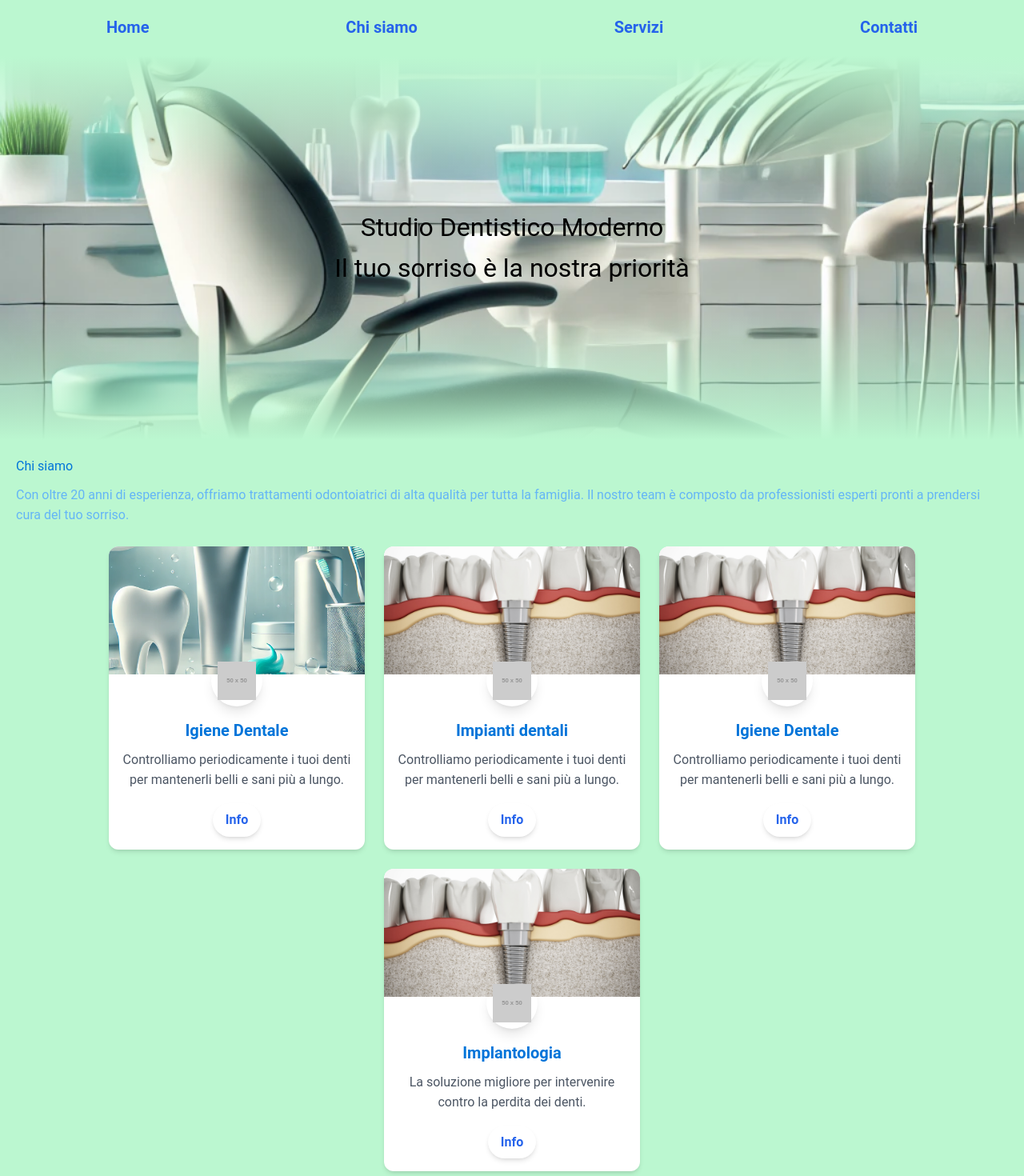
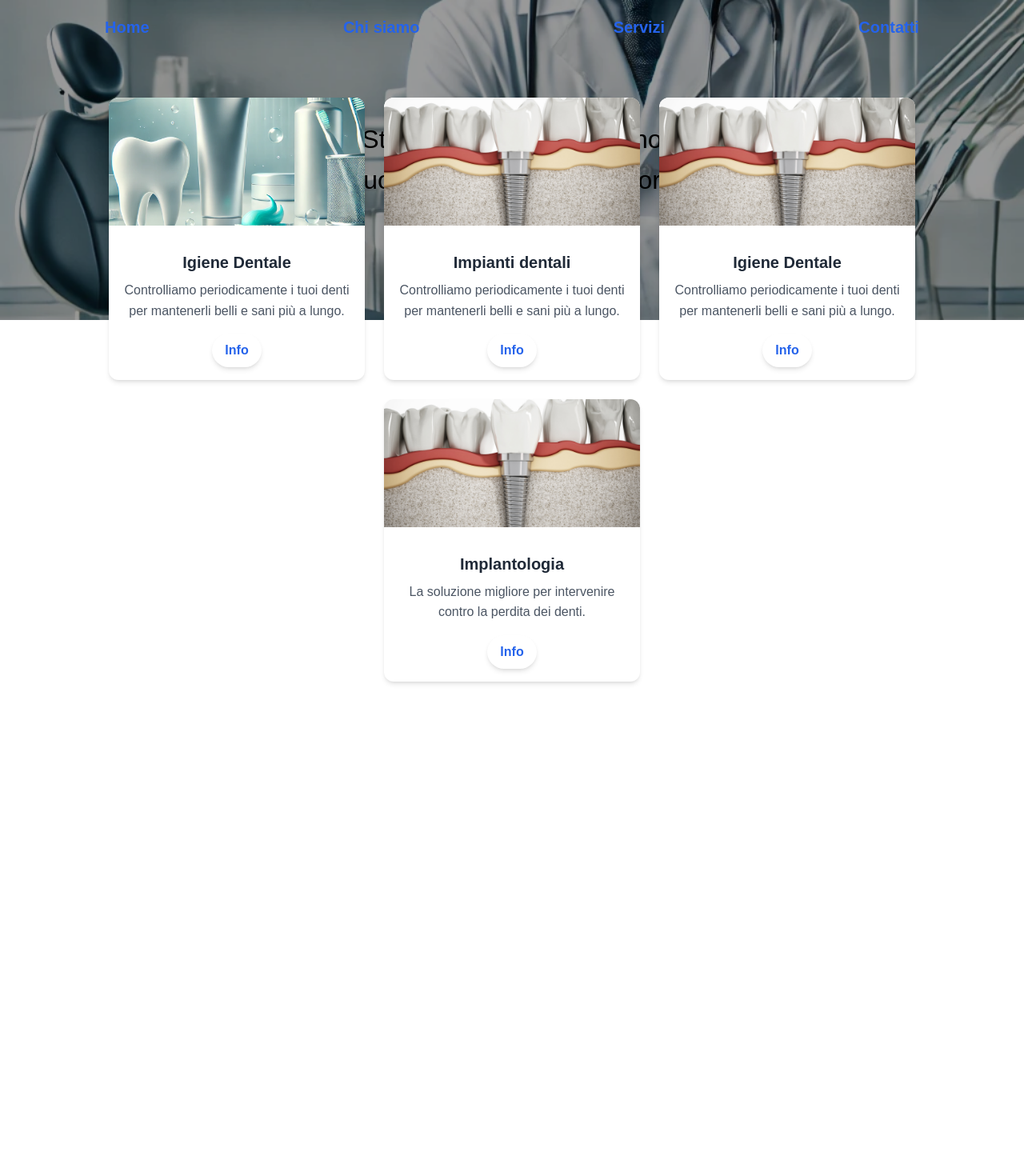
Before and after one commit to aleSal83/dentista-ivrea, an Angular app: page / in a window 1280 px wide. Shown: the top 1470 px of the page at 80% size. After the commit the page ends 868 px from the top, so only its background shows below. Built offline with nearby package versions, Linux system fonts and the light colour scheme.

Commit message:
first creation of component

```diff
--- a/src/app/components/dental-card/dental-card.component.html
+++ b/src/app/components/dental-card/dental-card.component.html
@@ -8,13 +8,6 @@
       class="w-full h-40 object-cover"
     />
     <div class="p-4">
-      <div class="flex items-center justify-center w-16 h-16 bg-white rounded-full shadow-lg mx-auto -mt-10">
-        <img
-          src="https://via.placeholder.com/50"
-          alt="Icona Igiene Dentale"
-          class="w-12 h-12"
-        />
-      </div>
       <h3 class="text-xl font-bold text-center mt-4 text-gray-800">
         Igiene Dentale
       </h3>
@@ -41,13 +34,6 @@
       class="w-full h-40 object-cover"
     />
     <div class="p-4">
-      <div class="flex items-center justify-center w-16 h-16 bg-white rounded-full shadow-lg mx-auto -mt-10">
-        <img
-          src="https://via.placeholder.com/50"
-          alt="Icona Igiene Dentale"
-          class="w-12 h-12"
-        />
-      </div>
       <h3 class="text-xl font-bold text-center mt-4 text-gray-800">
         Impianti dentali
       </h3>
@@ -74,13 +60,6 @@
       class="w-full h-40 object-cover"
     />
     <div class="p-4">
-      <div class="flex items-center justify-center w-16 h-16 bg-white rounded-full shadow-lg mx-auto -mt-10">
-        <img
-          src="https://via.placeholder.com/50"
-          alt="Icona Igiene Dentale"
-          class="w-12 h-12"
-        />
-      </div>
       <h3 class="text-xl font-bold text-center mt-4 text-gray-800">
         Igiene Dentale
       </h3>
@@ -108,13 +87,6 @@
       class="w-full h-40 object-cover"
     />
     <div class="p-4">
-      <div class="flex items-center justify-center w-16 h-16 bg-white rounded-full shadow-lg mx-auto -mt-10">
-        <img
-          src="https://via.placeholder.com/50"
-          alt="Icona Implantologia"
-          class="w-12 h-12"
-        />
-      </div>
       <h3 class="text-xl font-bold text-center mt-4 text-gray-800">
         Implantologia
       </h3>
--- a/src/app/components/home/home.component.css
+++ b/src/app/components/home/home.component.css
@@ -0,0 +1,9 @@
+
+.hero {
+  opacity: 0;
+  transition: opacity 1s ease-in-out;
+}
+
+.hero.fade-in {
+  opacity: 1;
+}
--- a/src/app/components/home/home.component.html
+++ b/src/app/components/home/home.component.html
@@ -1,8 +1,7 @@
-
-
 <nav>
   <div class="menu flex h-[50px]" *ngFor="let item of menuItems">
-      <a class=" text-xl font-bold text-center text-blue-600 hover:bg-blue-600 hover:text-green-200" href="#" (mouseover)="toggleDropdown(item)" (mouseleave)="closeDropdown(item)">
+    <a class="text-xl font-bold text-center text-blue-600 hover:bg-blue-600 hover:text-green-200" href="#"
+       (mouseover)="toggleDropdown(item)" (mouseleave)="closeDropdown(item)">
       {{ item.label }}
     </a>
     <div class="dropdown" [class.show]="item.open">
@@ -16,16 +15,17 @@
   <p>Il tuo sorriso è la nostra priorità</p>
 </div>
 
-<div class="content">
-  <section id="about">
-    <h3>Chi siamo</h3>
-    <p>Con oltre 20 anni di esperienza, offriamo trattamenti odontoiatrici di alta qualità per tutta la famiglia. Il nostro team è composto da professionisti esperti pronti a prendersi cura del tuo sorriso.</p>
-  </section>
+<!--<div class="content">-->
+<!--  <section id="about">-->
+<!--    <h3>Chi siamo</h3>-->
+<!--    <p>Con oltre 20 anni di esperienza, offriamo trattamenti odontoiatrici di alta qualità per tutta la famiglia. Il nostro team è composto da professionisti esperti pronti a prendersi cura del tuo sorriso.</p>-->
+<!--  </section>-->
+<!--</div>-->
 
+<div class="mt-9">
   <app-dental-card></app-dental-card>
-
 </div>
 
-<footer>
-  <p>&copy; 2024 Studio Dentistico Moderno. Tutti i diritti riservati.</p>
-</footer>
+<!--<footer>-->
+<!--  <p>&copy; 2024 Studio Dentistico Moderno. Tutti i diritti riservati.</p>-->
+<!--</footer>-->
--- a/src/app/components/home/home.component.ts
+++ b/src/app/components/home/home.component.ts
@@ -1,16 +1,16 @@
 import {AfterViewInit, Component} from '@angular/core';
-import { CommonModule } from '@angular/common';
+import {CommonModule} from '@angular/common';
 import {DentalCardComponent} from '../dental-card/dental-card.component';
 
 @Component({
   selector: 'app-home',
   imports: [
     CommonModule,
-    DentalCardComponent
+    DentalCardComponent,
   ],
   templateUrl: './home.component.html',
-  standalone: true,
-  styleUrl: './home.component.css'
+  styleUrls: ['./home.component.css'],
+  standalone: true
 })
 export class HomeComponent implements AfterViewInit {
 
@@ -19,36 +19,36 @@ export class HomeComponent implements AfterViewInit {
       label: 'Home',
       open: false,
       subItems: [
-        { label: 'Sottolink 1', link: '#home1' },
-        { label: 'Sottolink 2', link: '#home2' },
-        { label: 'Sottolink 3', link: '#home3' }
+        {label: 'Sottolink 1', link: '#home1'},
+        {label: 'Sottolink 2', link: '#home2'},
+        {label: 'Sottolink 3', link: '#home3'}
       ]
     },
     {
       label: 'Chi siamo',
       open: false,
       subItems: [
-        { label: 'Mission', link: '#about1' },
-        { label: 'Team', link: '#about2' },
-        { label: 'Storia', link: '#about3' }
+        {label: 'Mission', link: '#about1'},
+        {label: 'Team', link: '#about2'},
+        {label: 'Storia', link: '#about3'}
       ]
     },
     {
       label: 'Servizi',
       open: false,
       subItems: [
-        { label: 'Ortodonzia', link: '#service1' },
-        { label: 'Igiene', link: '#service2' },
-        { label: 'Sbiancamento', link: '#service3' }
+        {label: 'Ortodonzia', link: '#service1'},
+        {label: 'Igiene', link: '#service2'},
+        {label: 'Sbiancamento', link: '#service3'}
       ]
     },
     {
       label: 'Contatti',
       open: false,
       subItems: [
-        { label: 'Email', link: '#contact1' },
-        { label: 'Telefono', link: '#contact2' },
-        { label: 'Orari', link: '#contact3' }
+        {label: 'Email', link: '#contact1'},
+        {label: 'Telefono', link: '#contact2'},
+        {label: 'Orari', link: '#contact3'}
       ]
     }
   ];
@@ -66,7 +66,10 @@ export class HomeComponent implements AfterViewInit {
 
   ngAfterViewInit() {
     this.setupMenu();
+    this.applyBackgroundAnimation();
   }
+
+
 
   setupMenu(): void {
     document.querySelectorAll('.menu').forEach(menu => {
@@ -85,6 +88,24 @@ export class HomeComponent implements AfterViewInit {
     });
   }
 
+  applyBackgroundAnimation(): void {
+    const heroSection = document.querySelector('.hero') as HTMLElement;
 
+    if (heroSection) {
+      // Aggiungi un'immagine di sfondo iniziale trasparente
+      heroSection.style.backgroundImage = "url('assets/image/dentista-destra.jpg')";
+      heroSection.style.backgroundSize = 'cover';
+      heroSection.style.backgroundPosition = 'center';
+      heroSection.style.opacity = '0';
+      heroSection.style.transform = 'scale(1.05)';
+
+      // Attiva l'animazione dopo un breve ritardo
+      setTimeout(() => {
+        heroSection.style.transition = 'opacity 1s ease-in-out, transform 1s ease-in-out';
+        heroSection.style.opacity = '1';
+        heroSection.style.transform = 'scale(1)';
+      }, 100);
+    }
+  }
 
 }
--- a/src/styles.css
+++ b/src/styles.css
@@ -6,7 +6,8 @@
 @tailwind utilities;
 
 body {
-  font-family: Roboto, sans-serif;
+  height: 100%;
+  font-family: "Comfortaa", arial, sans-serif;
   color: #64b5f6;
   margin: 0;
   padding: 0;
@@ -28,13 +29,11 @@ header p {
 }
 
 nav {
-  background-color: rgba(187, 247, 208 , 1);
   padding: 10px;
   display: flex;
   justify-content: space-around;
 }
 nav a {
-  color: white;
   text-decoration: none;
   padding: 10px 15px;
   position: relative;
@@ -59,7 +58,6 @@ nav a:hover {
   color: #333;
   padding: 10px 15px;
   text-align: left;
-  background-color: white;
 }
 .dropdown a:hover {
   background-color: #e3f2fd;
@@ -82,12 +80,19 @@ nav a:hover {
 
 
 .hero {
+  opacity: 50%;
+  content: '';
+  position: absolute;
+  top: 0;
+  left: 0;
+  width: 100%;
+  height: 50%;
+  z-index: -1;
+  opacity: 100%;
+  transition: opacity 1s ease-in-out;
   display: flex;
   align-items: center;
   justify-content: center;
-  background: linear-gradient(to bottom, rgba(187, 247, 208 , 1), rgba(255, 255, 255, 0), rgba(255, 255, 255, 0), rgba(187, 247, 208 , 1)),
-  url('assets/image/sedia-dentista1.jpg') no-repeat center/cover;
-  height: 60vh;
   color: black;
   text-align: center;
   font-size: xx-large;
@@ -96,8 +101,21 @@ nav a:hover {
   font-size: 2.5rem;
   margin: 0;
 }
+.hero.fade-in {
+  opacity: 1;
+}
+.hero::after {
+  content: '';
+  position: absolute;
+  top: 0;
+  left: 0;
+  width: 100%;
+  height: 100%;
+  background: rgba(0, 0, 0, 0.4); /* Sovrapposizione scura per migliorare la leggibilità */
+  z-index: -1;
+}
 .content {
-  background: rgba(187, 247, 208 , 1);
+
   padding: 20px;
 }
 
```
Also changed, not shown: src/assets/image/dentista-destra.jpg (added). Lines whose indentation alone changed are shown as unchanged.
